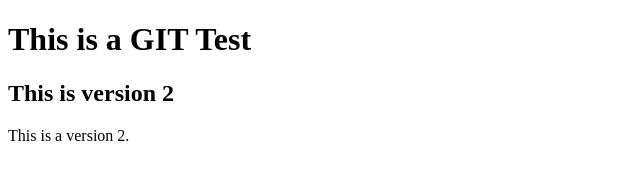
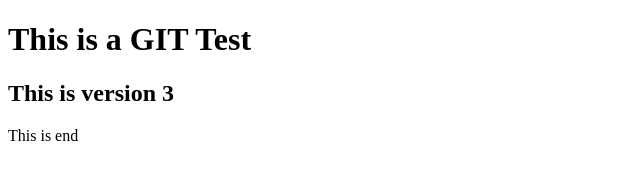
Before and after one commit to Rajtestgit/ProjectA, a plain HTML site: page index.html in a window 1280 px wide. Shown: the full height of the page, 0-640 px from the left. Drawn offline with Linux system fonts and the light colour scheme.

Commit message:
Update index.html
This is 3rd version

```diff
--- a/index.html
+++ b/index.html
@@ -13,8 +13,8 @@
 
 
 <h1>This is a GIT Test</h1>
-<h2> This is version 2</h2>
-<p>This is a version 2.</p>
+<h2> This is version 3</h2>
+<p>This  is end </p>
 
 
 
```
